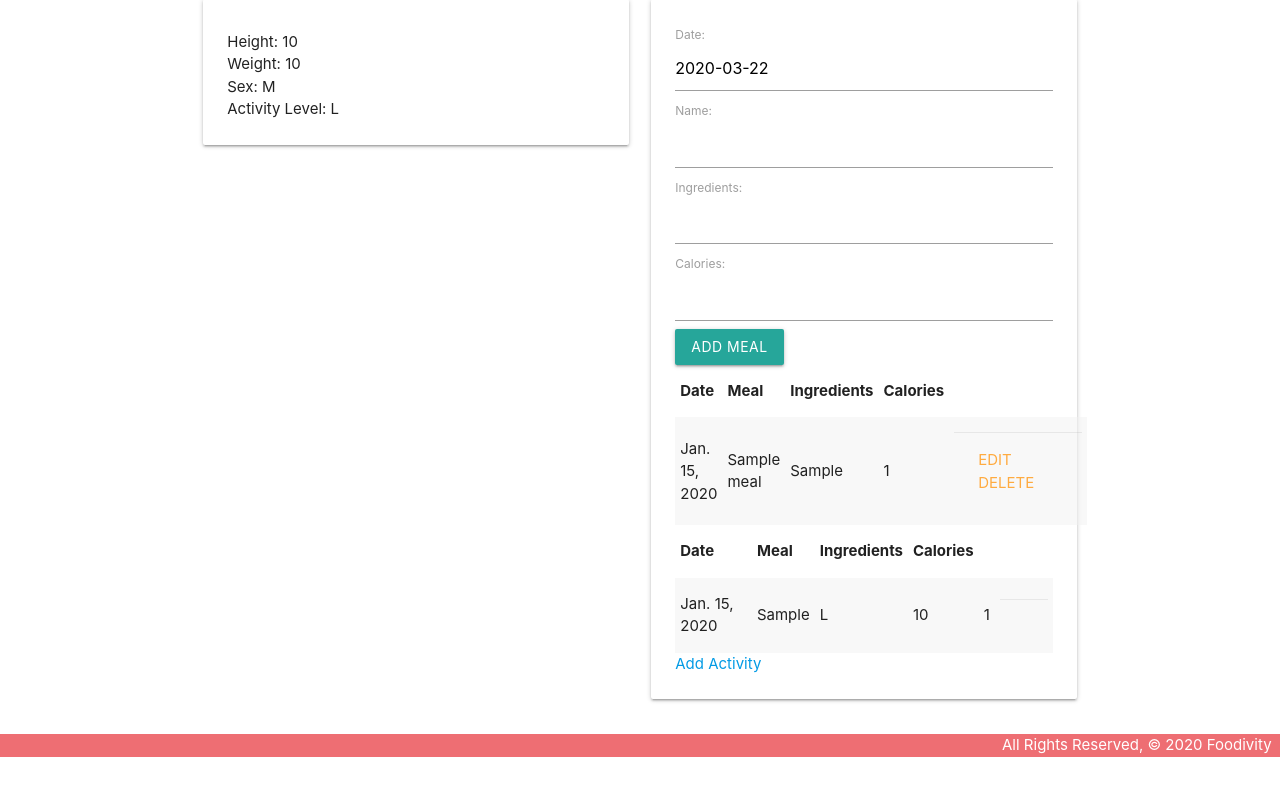
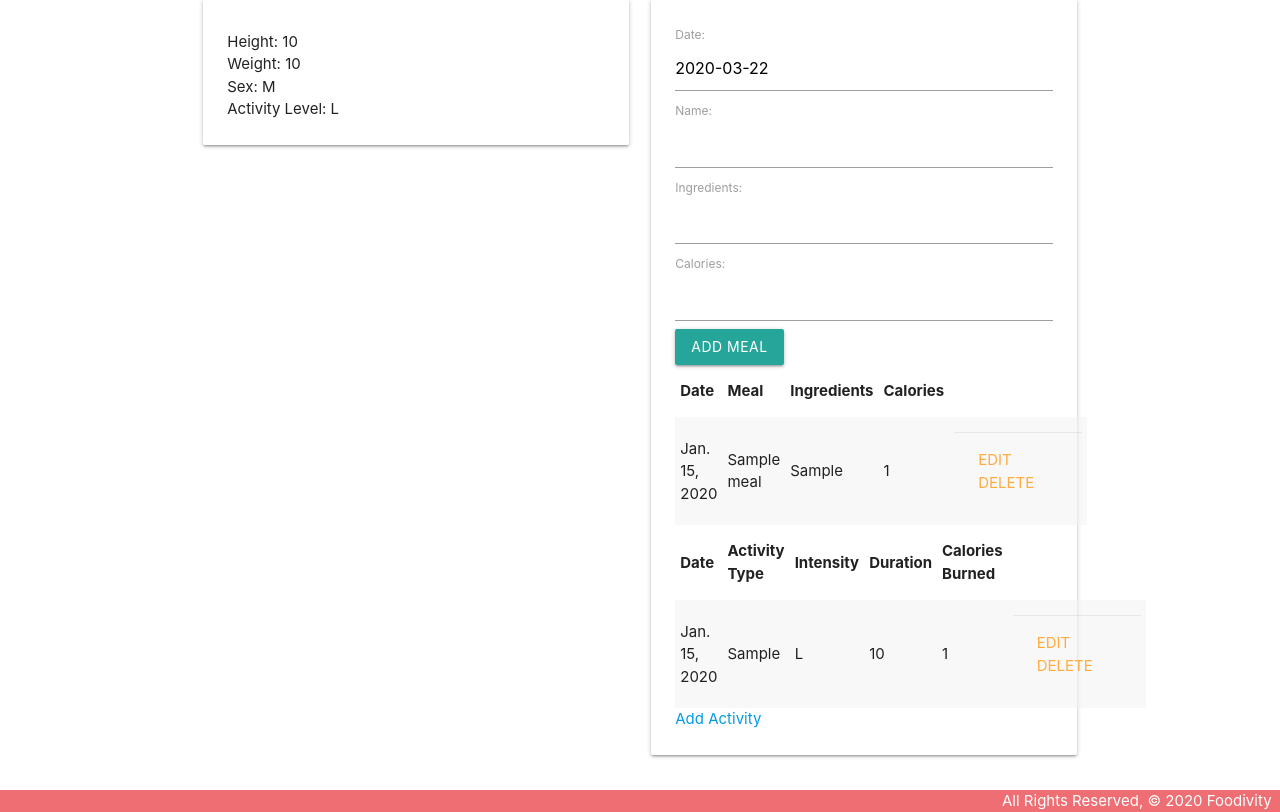
Before and after one commit to ccrisolo/Foodivity, a Django app: page /profile/ in a window 1280 px wide. Shown: the part 209-1021 px from the top of the page. Before the commit the page ends 966 px from the top, so only its background shows below. Run offline with Django 3.2, Linux system fonts and the light colour scheme; a user stored in the database is signed in; tables that the repository leaves empty hold one stand-in row (values such as "Sample post").

Commit message:
profile crud

```diff
--- a/main_app/models.py
+++ b/main_app/models.py
@@ -75,3 +75,6 @@ class Activity(models.Model):
     profile = models.ForeignKey(Profile, on_delete=models.CASCADE)
     def __str__(self):
         return self.type_activity
+
+    def get_absolute_url(self):
+        return reverse('index')
--- a/main_app/templates/main_app/activity_form.html
+++ b/main_app/templates/main_app/activity_form.html
@@ -1,5 +1,10 @@
 {% extends 'base.html' %}
 {% block content %}
+{% if object %}
+<h1>Edit <span class="teal-text">{{object.name}}</span></h1>
+{% else %}
+<h1>Add Activity</h1>
+{% endif %}
 <form action="" method="post">
   {% csrf_token %}
   <table>
--- a/main_app/templates/profile/index.html
+++ b/main_app/templates/profile/index.html
@@ -57,9 +57,10 @@
           <thead>
             <tr>
               <th>Date</th>
-              <th>Meal</th>
-              <th>Ingredients</th>
-              <th>Calories</th>
+              <th>Activity Type</th>
+              <th>Intensity</th>
+              <th>Duration</th>
+              <th>Calories Burned</th>
 
             </tr>
           </thead>
@@ -72,6 +73,8 @@
               <td>{{ activity.duration }}</td>
               <td>{{activity.calories_burned}}</td>
               <td><div class="card-action">
+                <a href="{% url 'update_activity' activity.id %}">Edit</a>
+                <a href="{% url 'delete_activity' activity.id %}">Delete</a>
               </div></td>
             </tr>
             {% endfor %}
--- a/main_app/urls.py
+++ b/main_app/urls.py
@@ -10,5 +10,8 @@ urlpatterns = [
     path('profile/<int:profile_id>/add_meal/', views.add_meal, name='add_meal'),
     path('meal/<int:pk>/delete/', views.MealDelete.as_view(), name='delete_meal'),
     path('meal/<int:pk>/update/', views.MealUpdate.as_view(), name='update_meal'),
+    path('activity/<int:pk>/update/', views.ActivityUpdate.as_view(), name='update_activity'),
+    path('activity/<int:pk>/delete/', views.ActivityDelete.as_view(), name='delete_activity'),
     path('profile/<int:profile_id>/activity/create/', views.ActivityCreate.as_view(), name='activity_create'),
+
 ]
--- a/main_app/views.py
+++ b/main_app/views.py
@@ -59,8 +59,12 @@ class MealDelete(DeleteView):
 class ActivityCreate(CreateView):
   model = Activity
   fields = ['type_activity', 'duration', 'calories_burned', 'date', 'activity_intensity']
+  success_url = '/profile/'
 
-  # # def form_valid(self, form):
-  #       form.instance.user = self.request.user
-  #       return super().form_valid(form)
+class ActivityUpdate(UpdateView):
+  model = Activity
+  fields = ['type_activity', 'duration', 'calories_burned', 'date', 'activity_intensity']
+
+class ActivityDelete(DeleteView):
+  model = Activity
   success_url = '/profile/'
```
Also changed, not shown: main_app/templates/main_app/activity_confirm_delete.html (added, +13 -0 lines). Lines whose indentation alone changed are shown as unchanged.
